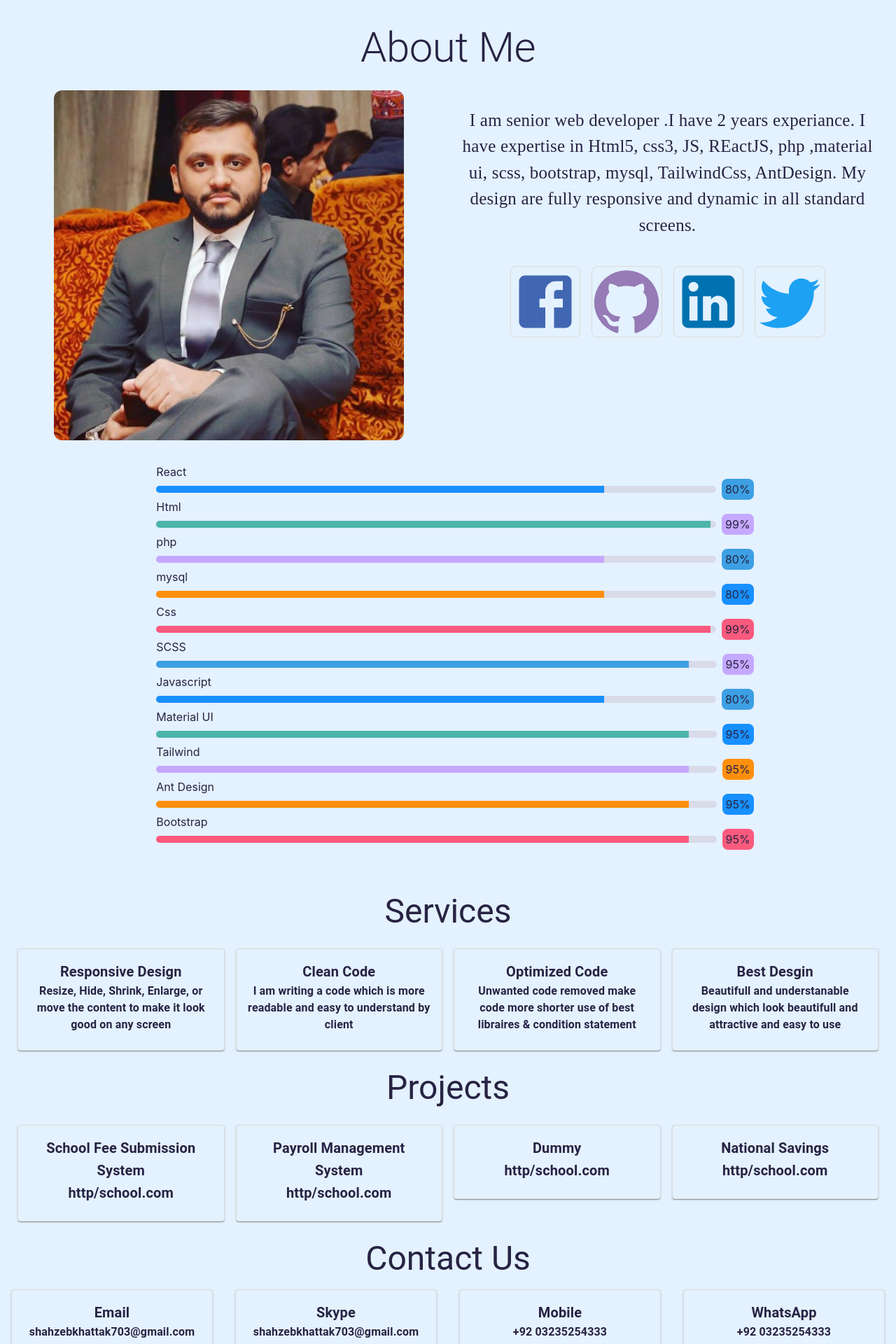
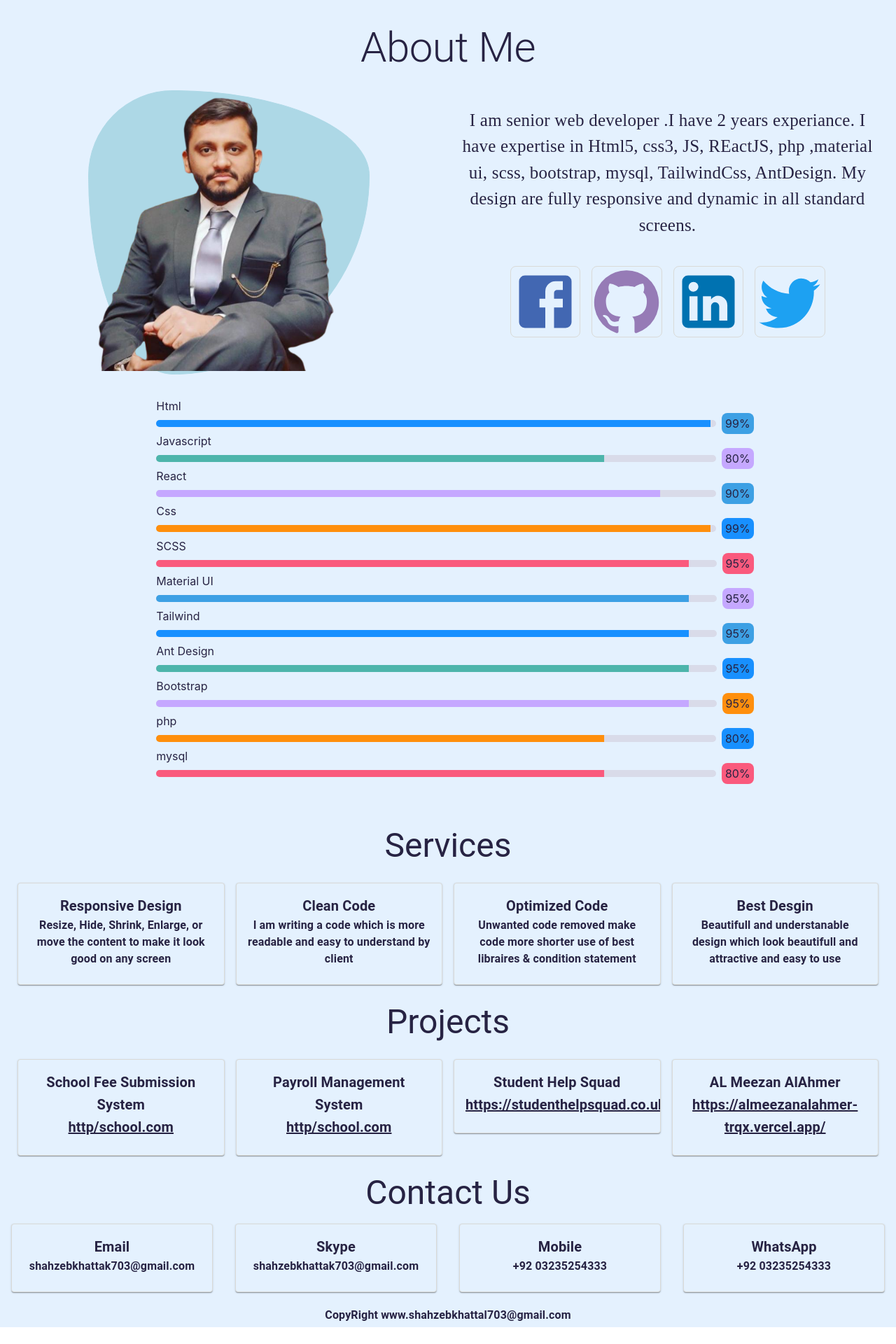
Before and after one commit to musdev-1/MyPortfolio, a React (Create React App) app: page / in a window 1280 px wide. Shown: the part 676-2596 px from the top of the page at 70% size. After the commit the page ends 2572 px from the top, so only its background shows below. Built offline with nearby package versions, Linux system fonts and the light colour scheme.

Commit message:
little changes added

```diff
--- a/src/components/AboutUs.jsx
+++ b/src/components/AboutUs.jsx
@@ -2,7 +2,7 @@ import React from "react";
 import { Grid } from "@mui/material";
 import { Box } from "@mui/material";
 import { Typography } from "@mui/material";
-import img1 from "../assets/img1.jpg";
+import img1 from "../assets/mebg.png";
 import FacebookIcon from "@mui/icons-material/Facebook";
 import LinkedInIcon from "@mui/icons-material/LinkedIn";
 import GitHubIcon from "@mui/icons-material/GitHub";
@@ -43,11 +43,15 @@ const AboutUs = () => {
           xs={12}
           sx={{ display: "flex", justifyContent: "center" }}
         >
-          <img
-            src={img1}
-            alt=""
-            style={{ maxWidth: "100%", borderRadius: "12px", height: "500px" }}
-          />
+          <Box
+            sx={{
+              border: "1px solid lightblue",
+              borderRadius: "30% 70% 70% 30% / 30% 30% 70% 70% ",
+              background: "lightblue",
+            }}
+          >
+            <img src={img1} alt="" width={400} />
+          </Box>
         </Grid>
         <Grid item lg={6} md={6} xs={12}>
           <Box sx={{ mt: 3, mb: 4 }}>
--- a/src/components/ProgressBar.jsx
+++ b/src/components/ProgressBar.jsx
@@ -16,34 +16,29 @@ const backgroundColor = [
 ];
 
 const progreeArr = [
-  {
-    title: "React",
-    value: 80,
-  },
+
   {
     title: "Html",
     value: 99,
   },
   {
-    title: "php",
+    title: "Javascript",
     value: 80,
   },
   {
-    title: "mysql",
-    value: 80,
+    title: "React",
+    value: 90,
   },
   {
     title: "Css",
     value: 99,
   },
+
   {
     title: "SCSS",
     value: 95,
   },
-  {
-    title: "Javascript",
-    value: 80,
-  },
+
   {
     title: "Material UI",
     value: 95,
@@ -59,6 +54,14 @@ const progreeArr = [
   {
     title: "Bootstrap",
     value: 95,
+  },
+  {
+    title: "php",
+    value: 80,
+  },
+  {
+    title: "mysql",
+    value: 80,
   },
 ];
 
--- a/src/components/Projects.jsx
+++ b/src/components/Projects.jsx
@@ -12,12 +12,12 @@ const Projects = () => {
       link: "http/school.com",
     },
     {
-      title: "Dummy",
-      link: "http/school.com",
+      title: "Student Help Squad",
+      link: "https://studenthelpsquad.co.uk/",
     },
     {
-      title: "National Savings",
-      link: "http/school.com",
+      title: "AL Meezan AlAhmer",
+      link: "https://almeezanalahmer-trqx.vercel.app/",
     },
   ];
 
@@ -49,15 +49,21 @@ const Projects = () => {
                   >
                     {item.title}
                   </Typography>
+
                   <Typography
                     variant="h6"
                     sx={{
                       fontWeight: 600,
                       color: "#272343",
                       textAlign: "center",
+                      cursor:"pointer"
                     }}
                   >
-                    {item.link}
+                    <a
+                      href={item.link}
+                      style={{ color: "#272343", fontWeight:600 }}>
+                      {item.link}</a>
+
                   </Typography>
                 </CardContent>
               </Card>
--- a/src/components/style.css
+++ b/src/components/style.css
@@ -90,3 +90,65 @@
   transform: scaleX(1);
   border-radius: 25px;
 }
+
+.skill-body{
+  background: #e3edf7;
+  display: flex;
+  align-items: center;
+  justify-content: center
+}
+
+
+.skill {
+  width: 160px;
+  height: 160px;
+  position: relative;
+}
+
+.outer {
+  height: 160px;
+  width: 160px;
+  border-radius: 50%;
+  padding: 20px;
+  box-shadow: 6px 6px 10px -1px rgba(0, 0, 0, 1.5),
+    -6px -6px 10px -1px rgba(255, 255, 255, 0.7);
+}
+
+.inner {
+  height: 120px;
+  width: 120px;
+  border-radius: 50%;
+  display: flex;
+  align-items: center;
+  justify-content: center;
+  box-shadow: inset 4px 4px 6px -1px rgba(0, 0, 0, 0.2),
+    inset -4px -4px 6px -1px rgba(255, 255, 255, 0.7),
+    -0.5px -0.5px 0px rgba(255, 255, 255, 1),
+    0.5px 0.5px 0px rgba(0, 0, 0, 0.15), 0px 12px 10px -10px rgba(0, 0, 0, 0.05);
+}
+
+#number {
+  font-weight: 600;
+  color: #555;
+}
+
+circle {
+  fill: none;
+  stroke: url(#GradientColor);
+  stroke-width: 20px;
+  stroke-dasharray: 472;
+  stroke-dashoffset: 472;
+  animation: anim 2s linear forwards;
+}
+
+.html-circle-skill {
+  position: absolute;
+  top: 0%;
+  left: 0%;
+}
+
+@keyframes anim {
+  100% {
+    stroke-dashoffset: 165;
+  }
+}
```
Also changed, not shown: src/components/Skills.jsx (added, +44 -0 lines), src/assets/mebg.png (added), 1 other file (tests, documents, lock files or other folders).
